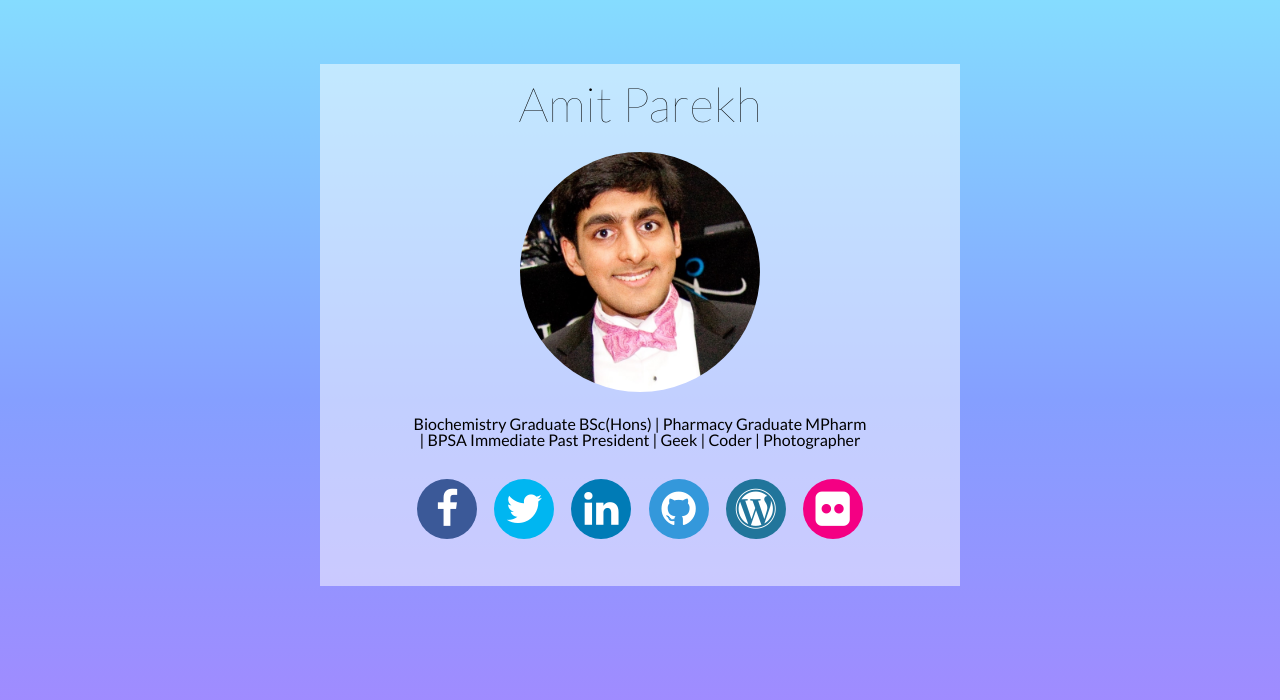
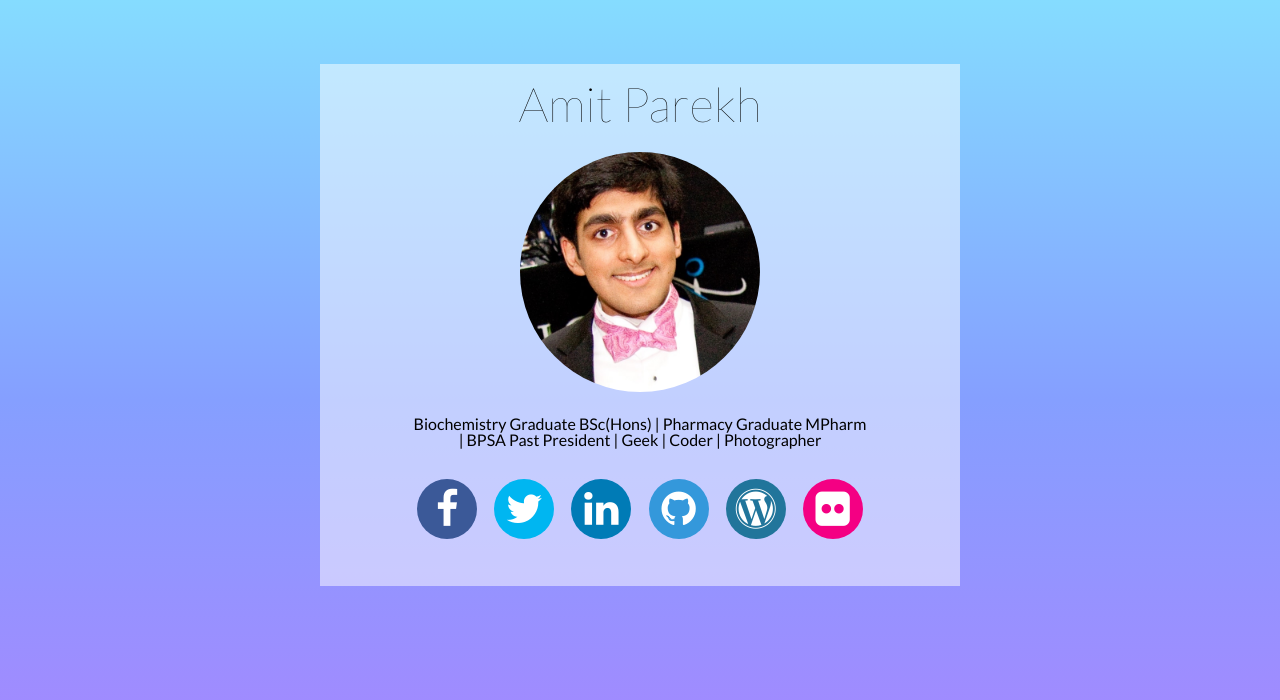
Before and after one commit to amitparekh/amitparekh-website, a plain HTML site: page index.html in a window 1280 px wide. Drawn offline with Linux system fonts and the light colour scheme.

Commit message:
Updated biography.

```diff
--- a/index.html
+++ b/index.html
@@ -29,7 +29,7 @@
         <ul class="biography">
           <li>Biochemistry Graduate BSc(Hons)</li>
           <li>Pharmacy Graduate MPharm</li>
-          <li>BPSA Immediate Past President</li>
+          <li>BPSA Past President</li>
           <li>Geek</li>
           <li>Coder</li>
           <li>Photographer</li>
```
